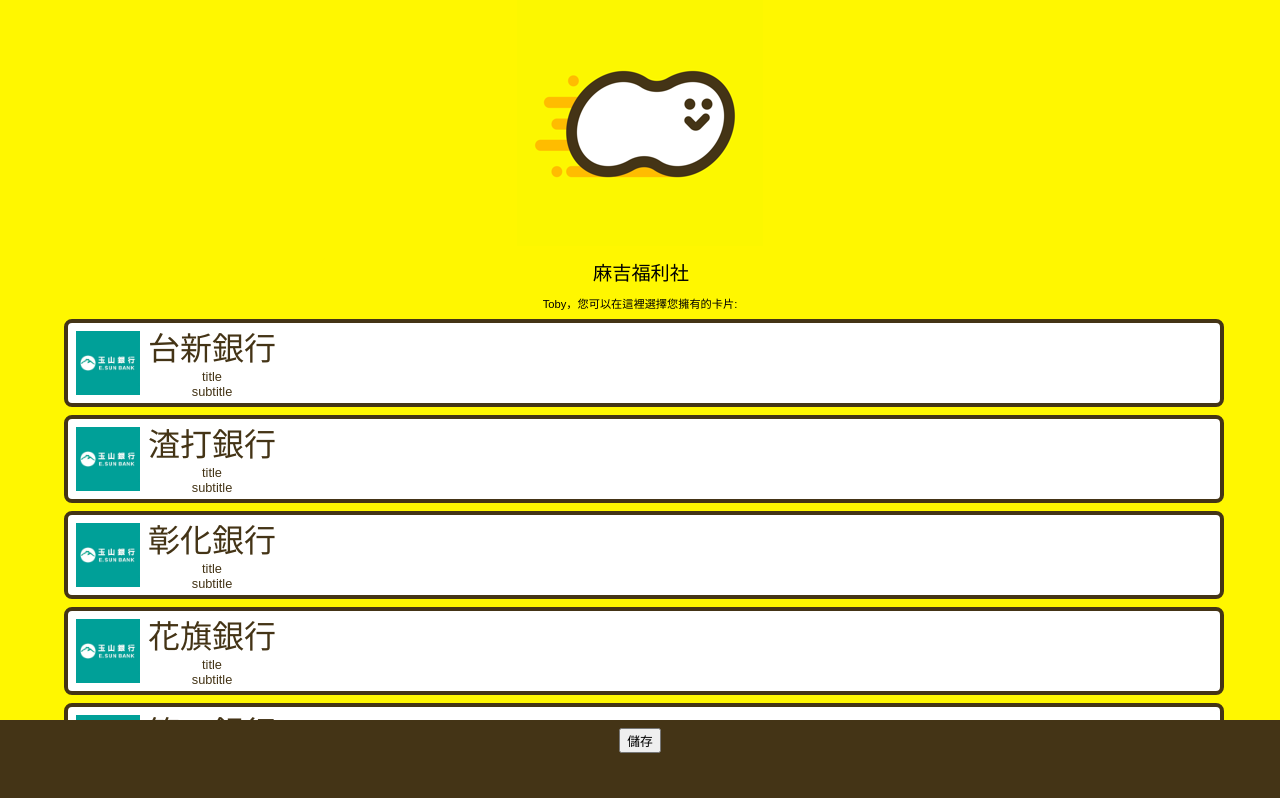
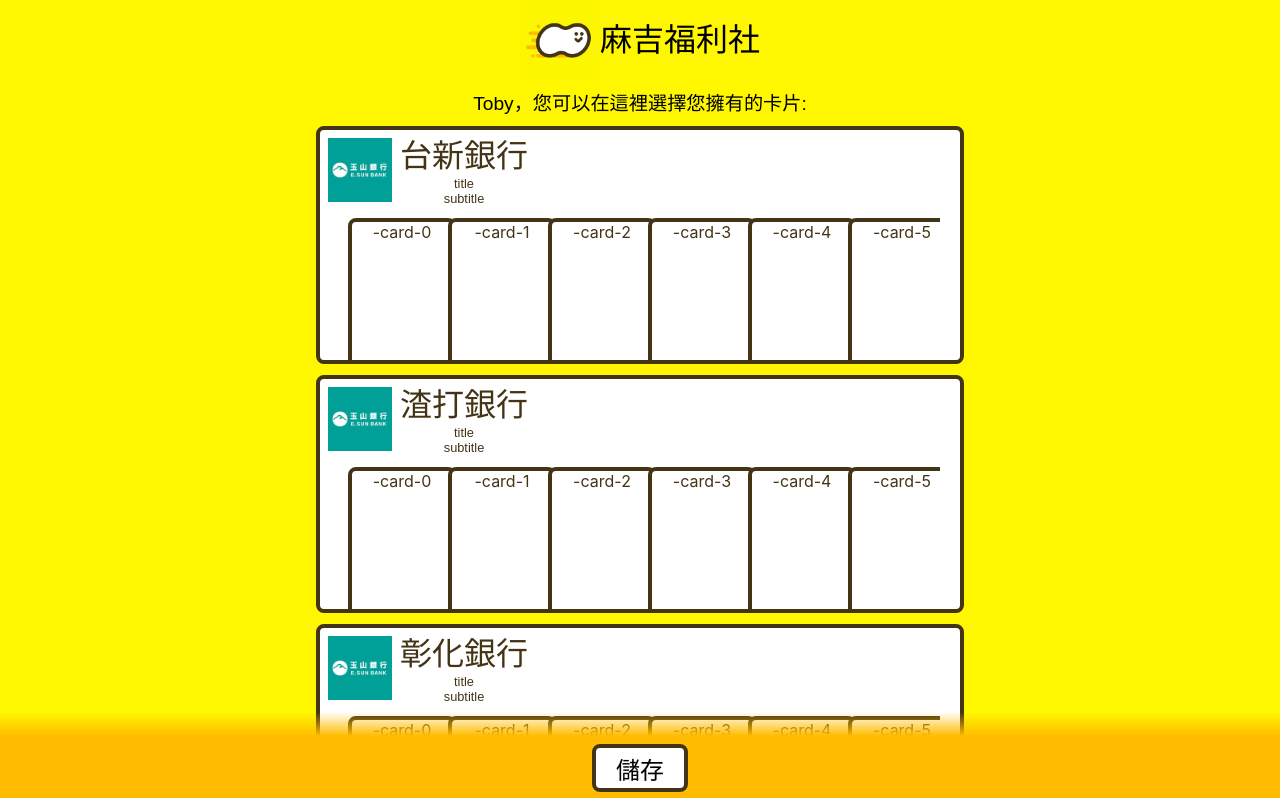
Before and after one commit to TobyChen0106/autopass-register, a React (Create React App) app: page / in a window 1280 px wide. Shown: the top 798 px of the page. Built offline with nearby package versions, Linux system fonts and the light colour scheme.

Commit message:
first try of list card

```diff
--- a/src/containers/SelectCards.css
+++ b/src/containers/SelectCards.css
@@ -2,109 +2,93 @@
     font-family: 'GillSansMT';
     src: local('GillSansMT'), url('../fonts/GillSansMT.TTF') format('truetype');
 }
+
 @font-face {
     font-family: 'GenRyuMinTW-SemiBold-TTF';
     src: local('GenRyuMinTW-SemiBold-TTF'), url('../fonts/GenRyuMinTW-SemiBold-TTF.ttf') format('truetype');
 }
+
 @import url(https://fonts.googleapis.com/earlyaccess/cwtexyen.css);
-body{
+body {
     background-color: #fff700;
 }
-.my-loading{
-    background-color: #58a8d7;
-    width: 100vw;
-    height: 100vh;
+
+.my-loading {
+    background-color: #ffbc00;
+    max-width: 100vw;
+    max-height: 100vh;
     padding-left: 40vw;
     padding-right: 40vw;
     padding-top: 40vh;
     padding-bottom: 40vh;
 }
 
-.chineese-font{
+.chinese-font {
     font-family: 'cwTeXYen', sans-serif;
-    font-size: 0.8rem;
-    /* font-weight:600; */
 }
 
 .row {
     max-width: 100%;
     text-align: center;
 }
-.select-cards-title-wrapper{
-    /* position: fixed;
-    top:0;
-    left: 50%;
-    height: 10rem; */
-}
-.select-cards-save-wrapper{
-    height: 4rem;
-    width: 100vw;
 
-    position: fixed;
-    bottom: 0;
-    background-color: #443416;
-
-    padding-top: 0.5rem;
-    padding-bottom: 0.5rem;
+.select-cards-title-wrapper {
+    height: 5rem;
+    display: flex;
+    flex-direction: row;
+    align-items: center;
+    justify-content: center;
 }
 
-.select-cards-save-button{
-    background-color: #58a8d7;
-    color: #ffffff;
-
-    width: 6rem;
-    height: 3rem;
-    border-radius: 0.5rem;
-    background-repeat:no-repeat;
-    border: none;
-    cursor:pointer;
-    overflow: hidden;
-    outline:none;
-
-    font-size: 1.5rem;
+.logo-image {
+    height: 5rem;
+    width: 5rem;
 }
 
-.select-cards-title{
-    margin-top: 0.5rem;
-    margin-bottom: 0.5rem;
-    border-style: solid;
-    border-width: 0.1rem;
-    border-radius: 0.5rem;
-    border-color: #fff700;
-    background-color: #fff700;
-    columns: #443416;;
-    width:50%;
-    margin-left: 25%;
-    margin-right: 25%;
-    font-size: 1.2rem;
+.select-cards-title {
+    font-size: 2rem;
+    height: 5rem;
+    width: 10rem;
+    line-height: 5rem;
 }
 
-.select-cards-container{
-    /* font-size: 1.5rem; */
-    text-align: center;
-}
-.seletion-subtitle-wrapper{
+.seletion-subtitle-wrapper {
     margin-left: 10%;
     margin-right: 10%;
     margin-top: 0.5rem;
     margin-bottom: 0.5rem;
-
-    width:80%;
-    font-size: 0.7rem;
+    width: 80%;
+    font-size: 1.2rem;
 }
 
-.bank-select-card-container{
+.select-cards-save-button {
+    background-color: #ffffff;
+    color: #000000;
+    width: 6rem;
+    height: 3rem;
+    border-style: solid;
+    border-width: 0.1rem;
+    border-radius: 0.5rem;
+    border-color: #443416;
+    border-width: 0.3rem;
+    background-repeat: no-repeat;
+    cursor: pointer;
+    overflow: hidden;
+    outline: none;
+    font-size: 1.5rem;
+}
+
+.bank-select-card-container {
     max-width: 100vw;
-    padding-left: 5vw;
-    padding-right: 5vw;
     margin-top: 0.5rem;
     margin-bottom: 0.5rem;
-}
-.bank-select-card{
     display: flex;
     flex-direction: row;
-    flex-wrap: nowrap;
+    align-items: center;
+    justify-content: center;
+}
 
+.bank-select-card {
     margin-top: 0.1rem;
     margin-bottom: 0.1rem;
     border-style: solid;
@@ -113,160 +97,120 @@ body{
     border-color: #443416;
     border-width: 0.3rem;
     background-color: #ffffff;
-    color:#443416;
+    color: #443416;
 
-    min-width:90vw;
+    display: flex;
+    flex-direction: column;
+    align-items: center;
+    justify-content: center;
+}
+
+.bank-select-info {
+    display: flex;
+    flex-direction: row;
+    flex-wrap: nowrap;
+    width: 90vw;
+    max-width: 40rem;
     min-height: 5rem;
     /* margin-left: 5vw;
     margin-right: 5vw; */
     text-align: center;
 }
-.bank-select-image{
+
+.bank-select-image {
     margin: 0.5rem;
     width: 4rem;
     height: 4rem;
     background-color: black;
 }
-.bank-select-image-src{
+
+.bank-select-image-src {
     max-width: 100%;
     max-height: 100%;
 }
-.bank-select-bankInfo{
 
-}
+.bank-select-bankinfo {}
 
-.bank-select-bankName{
-
+.bank-select-bankName {
     font-size: 2rem;
 }
 
-.bank-select-Info-title{
-    font-size: 0.8rem;
-
-}
-.bank-select-Info-subtitle{
+.bank-select-info-title {
     font-size: 0.8rem;
 }
 
+.bank-select-info-subtitle {
+    font-size: 0.8rem;
+}
+.card-selet-container{
+    width:100%;
+    display: flex;
+    flex-direction: row;
+    align-items: center;
+    justify-content: center;
+}
+.card-image-card{
+    border-style: solid;
+    border-width: 0.1rem;
+    border-radius: 0.5rem;
+    border-color: #443416;
+    border-width: 0.3rem;
+    background-color: #ffffff;
+    color: #443416;
 
-.blue{
+    width:16rem;
+    height:10rem;
+    margin:0.5rem;
+}
+.blue {
     color: #58a8d7;
 }
 
-.register-form-contaniner{
+.card-list-contaniner {
     margin-bottom: 6rem;
 }
 
-.register-gender{
-    margin-top: 0.5rem;
-    margin-bottom: 0.5rem;
-
-}
-.option-container{
-    margin-left: 5%;
-    margin-right: 5%;
-    display: flex;
-    flex-wrap: nowrap;
-    flex-direction: row;
-    justify-content:space-around;
-
-    height:2rem;
-
-    border-style: solid;
-    border-width: 0.2rem;
-    border-radius: 0.4rem;
-    border-color: #49586117;
-    vertical-align: middle;
+.cancel-button {
+    background-color: Transparent;
+    background-repeat: no-repeat;
+    border: none;
+    cursor: pointer;
+    overflow: hidden;
+    outline: none;
+    width: 1.8rem;
+    height: 1.8rem;
+    position: relative;
 }
 
-.manage-card{
-    margin-top: 0.7rem;
-    margin-bottom: 0.5rem;
-    margin-left: 5%;
-    margin-right: 5%;
+.cancel {
+    position: absolute;
+    left: 0.4rem;
+    top: 0.4rem;
+    width: 1rem;
+    height: 1rem;
 }
 
-.card-lists-container{
-    margin-top: 0.7rem;
-    margin-bottom: 0.5rem;
-    margin-left: 0%;
-    margin-right: 0%;
-    border-style: solid;
-    border-width: 0.1rem;
-    border-radius: 0.5rem;
-    border-color: #58a8d7;
-
-    min-height:8rem;
-    padding-bottom: 2rem;
-    position: relative;
-    z-index: 1;
+.select-cards-save-wrapper {
+    height: 5.5rem;
+    width: 100vw;
+    position: fixed;
+    bottom: 0;
 }
 
-.card-lists{
-
+.select-cards-save-shadow {
+    width: 100vw;
+    height: 1.5rem;
+    background: -webkit-linear-gradient(#ffbb0000, #ffbc00);
+    background: -o-linear-gradient(#ffbc0000, #ffbc00);
+    background: -moz-linear-gradient(#ffbc0000, #ffbc00);
+    background: linear-gradient(#ffbc0000, #ffbc00);
+    margin: 0;
 }
 
-.add-card{
-    position: absolute;
-    bottom: 0;
-    left:0;
-    width:100%;
-    text-align: center;
-    border-radius: 0.3rem;
-    height:2rem;
-    border-color: #58a8d7;
-    background: #58a8d7;
-    color: #ffffff;
-    /* box-shadow: 0px 8px -15px rgba(0, 0, 0, 0.1);\ */
-    border: none;
-    transition: 0.5s;
-}
-.add-card:hover{
-    height:2.5rem;
-    transition: 0.5s;
-}
-.card{
-    font-size: 0.6rem;
-    height:3.3rem;
+.select-cards-save-button-wrapper {
+    width: 100vw;
+    height: 4rem;
     padding-bottom: 0.5rem;
     padding-top: 0.5rem;
-
-    border-style: solid;
-    border-width: 0.2rem;
-    border-radius: 0.4rem;
-    border-color: #49586117;
-    display: flex;
-    flex-direction: row;
-    flex-wrap: nowrap;
+    background: #ffbc00;
 }
-.selcet-bank-container{
-    vertical-align: center;
-    width:40%;
-    margin-left:2%;
-}
-.selcet-card-container{
-    /* margin-top:25%;
-    margin-bottom:25%; */
-    width:56%;
-    margin-left:2%;
-}
-.cancel-button{
-    background-color: Transparent;
-    background-repeat:no-repeat;
-    border: none;
-    cursor:pointer;
-    overflow: hidden;
-    outline:none;
-
-    width:1.8rem;
-    height:1.8rem;
-    position: relative;
-}
-.cancel{
-    position: absolute;
-    left:0.4rem;
-    top:0.4rem;
-
-    width:1rem;
-    height:1rem;
-}
--- a/src/containers/SelectCards.js
+++ b/src/containers/SelectCards.js
@@ -127,14 +127,12 @@ class App extends Component {
     handleSelectBank = (e, id) => {
         const label = e.label;
         var new_cards = this.state.cards;
-
         new_cards[id].options = this.state.allCards.filter(card => card.bankName === label).map((i, index) => (
             { label: i.cardName, value: index }
         ));
         new_cards[id].bank = label;
         new_cards[id].selectedBank = e;
         this.setState({ cards: new_cards });
-        // console.log(e)
     }
     handleSelectCard = (e, id) => {
         const label = e.label;
@@ -142,23 +140,25 @@ class App extends Component {
         new_cards[id].selectedCard = e;
         new_cards[id].card = label;
         this.setState({ cards: new_cards });
-        // console.log(e)
     }
     handleCancel = (e, id) => {
-        // this.setState(prevState => ({
-        //     cards: prevState.cards.splice(id,1)
-        // }))
         var new_cards = this.state.cards;
         new_cards.splice(id, 1)
         this.setState({ cards: new_cards })
-        // console.log(e)
         console.log(id)
     }
 
     render() {
 
         // const classes = useStyles();
+        const Row = ({ index, style }) => (
+            <div style={style} className="card-image-card">
+                <img className="card-image">
 
+                </img>
+                {`-card-${index}`}
+            </div>
+        );
         if (this.state.loading) {
             // if (true) {
             return (<div className="my-loading">
@@ -167,41 +167,55 @@ class App extends Component {
         }
         else {
             return (
-                <div className="select-cards-container chineese-font">
+                <div className="select-cards-container">
                     <div className="row select-cards-title-wrapper">
-                        <img src={autopass_image} />
-                        <div className="select-cards-title">麻吉福利社</div>
+                        <img className="logo-image" src={autopass_image} />
+                        <div className="chinese-font select-cards-title">麻吉福利社</div>
                     </div>
                     <div className="row">
-                        <div className="seletion-subtitle-wrapper chineese-font" >
+                        <div className="seletion-subtitle-wrapper chinese-font" >
                             {`${this.state.profile.displayName}，您可以在這裡選擇您擁有的卡片:`}
                         </div>
                     </div>
-                    <div className="register-form-contaniner">
-                        <div className="row" >
-                            {this.state.bank_list.map((bankName, index) => (
-                                <div className="bank-select-card-container" key={`item-${bankName}-${index}`}>
-                                    <div className="bank-select-card">
+                    <div className="row card-list-contaniner">
+                        {this.state.bank_list.map((bankName, index) => (
+                            <div className="bank-select-card-container" key={`item-${bankName}-${index}`}>
+                                <div className="bank-select-card">
+                                    <div className="bank-select-info">
                                         <div className="bank-select-image"><img className="bank-select-image-src" src={e_sun_image} /></div>
-                                        <div classes="bank-select-bankInfo chineese-font">
-                                            <div className="bank-select-bankName">{bankName}</div>
-                                            <div className="bank-select-Info-title">{`title`}</div>
-                                            <div className="bank-select-Info-subtitle">{`subtitle`}</div>
+                                        <div classes="bank-select-bankInfo chinese-font">
+                                            <div className="bank-select-bankName chinese-font">{bankName}</div>
+                                            <div className="bank-select-info-title chinese-font">{`title`}</div>
+                                            <div className="bank-select-info-subtitle chinese-font">{`subtitle`}</div>
                                         </div>
                                     </div>
-                                    <div>
-                                        {/* {`adsfs`} */}
+                                    <div className="card-selet-container">
+                                        <FixedSizeList
+                                            height={150}
+                                            itemCount={33}
+                                            itemSize={100}
+                                            layout="horizontal"
+                                            width={600}>
+                                            {Row}
+                                            {/* {this.state.bank_list.map((_, index2) => (
+                                                <div className="card-image-card">
+                                                    <img className="card-image">
+
+                                                    </img>
+                                                    {`${bankName}-card-${index2}`}
+                                                </div>
+                                            ))} */}
+                                        </FixedSizeList>
                                     </div>
                                 </div>
-                            ))}
-
-                        </div>
-                        {/* <div className="row">
-                            <button className="submit-button chineese-font" onClick={this.formOnSubmit}>儲存</button>
-                        </div> */}
+                            </div>
+                        ))}
                     </div>
                     <div className="row select-cards-save-wrapper">
-                        <button className="submit-button chineese-font" onClick={this.formOnSubmit}>儲存</button>
+                        <div className="row select-cards-save-shadow" />
+                        <div className="row select-cards-save-button-wrapper">
+                            <button className="select-cards-save-button chinese-font" onClick={this.formOnSubmit}>儲存</button>
+                        </div>
                     </div>
                 </div>
             );
```
